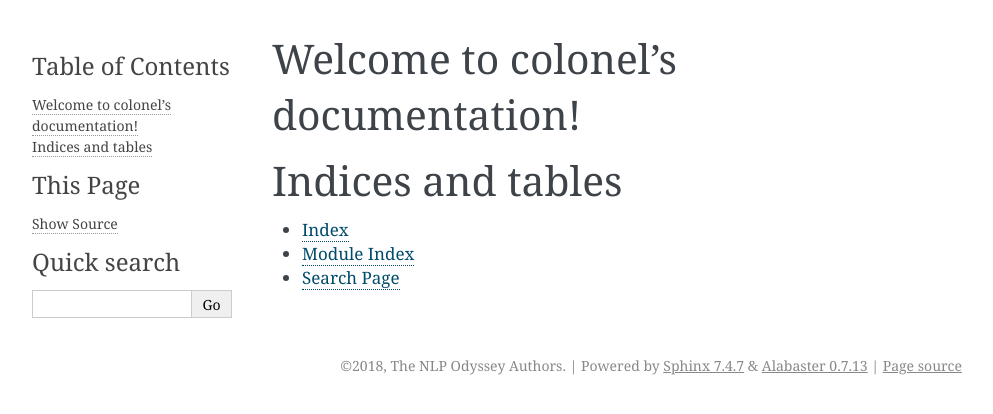
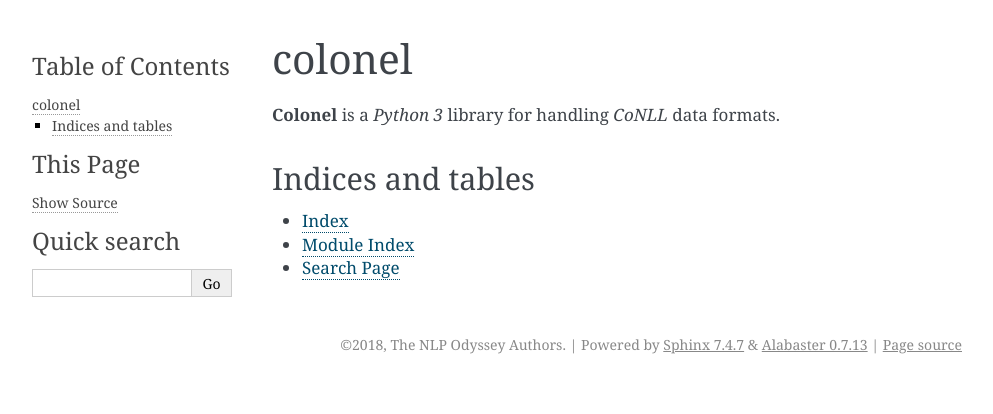
Before and after one commit to nlpodyssey/colonel, a Sphinx documentation site: the page built from docs/source/index.rst, in a window 1280 px wide. Shown: the top 414 px of the page, without its empty margins (148-1141 px from the left). Built offline with Sphinx 7.4.7, drawn with Linux system fonts in a browser that asks for light colours; some of the changed lines change nothing that is shown.

Commit message:
Customize sphinx docs index

```diff
--- a/docs/source/index.rst
+++ b/docs/source/index.rst
@@ -1,14 +1,10 @@
-.. colonel documentation master file, created by
-   sphinx-quickstart on Sun Apr 22 23:00:23 2018.
-   You can adapt this file completely to your liking, but it should at least
-   contain the root `toctree` directive.
-
-Welcome to colonel's documentation!
-===================================
-
 .. toctree::
    :maxdepth: 2
    :caption: Contents:
+
+
+
+.. include:: ../../README.rst
 
 
 
```
